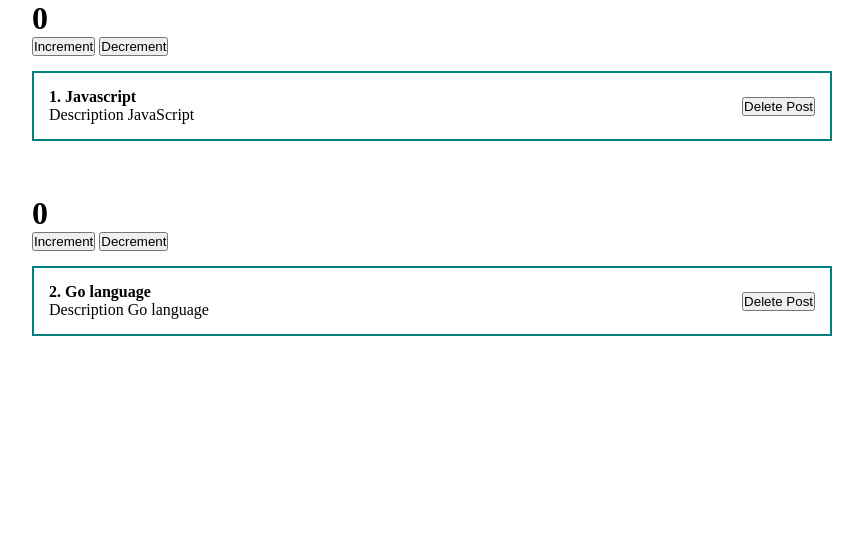
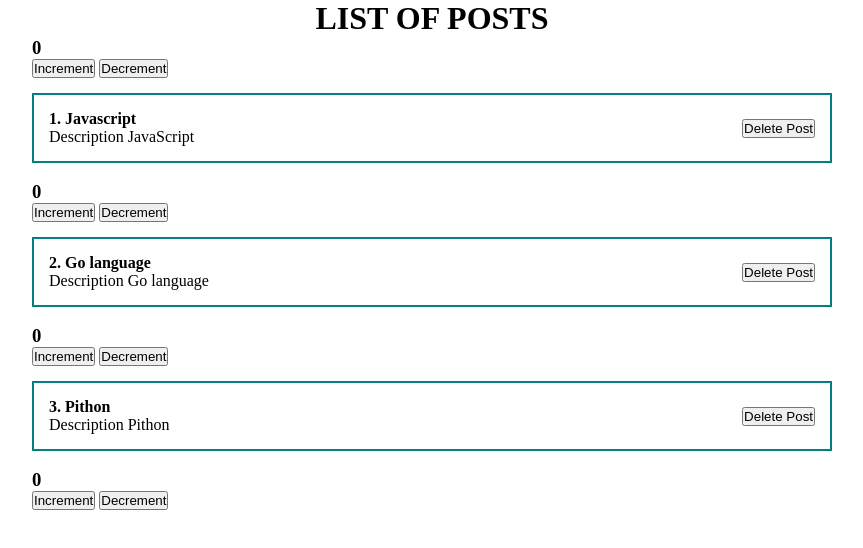
Before and after one commit to Azrubael/230212-reactfun, a React (Create React App) app: page / in a window 1280 px wide. Shown: the top 548 px of the page, without its empty margins (208-1071 px from the left). Built offline with nearby package versions, Linux system fonts and the light colour scheme.

Commit message:
Step #06. Added 'PostList.jsx' with imported items and transmitted props

```diff
--- a/src/App.js
+++ b/src/App.js
@@ -1,22 +1,22 @@
 import React, { useState } from 'react'
-import { Counter } from './components/Counter.jsx'
 import ClassCounter from './components/ClassCounter.jsx'
 import './styles/App.css'
-import PostItem from './components/PostItem.jsx'
+import PostList from './components/PostList.jsx'
 
 
 function App() {
 
-  const [ value, setValue ] = useState('INPUT TEXT')
+  const [ posts, setPosts ] = useState([
+    {id: 1, title: "Javascript", body: "Description JavaScript"},
+    {id: 2, title: "Go language", body: "Description Go language"},
+    {id: 3, title: "Pithon", body: "Description Pithon"}
+  ])
 
 
   return (
     <div className="App">
-      <Counter />
-      <PostItem post={{id: 1, title: "Javascript", body: "Description JavaScript"}}/>
-      <br /><br /><br />
+      <PostList posts={ posts } />
       <ClassCounter />
-      <PostItem post={{id: 2, title: "Go language", body: "Description Go language"}}/>
     </div>
   )
 }
--- a/src/components/ClassCounter.jsx
+++ b/src/components/ClassCounter.jsx
@@ -25,7 +25,7 @@ class ClassCounter extends React.Component {
 
     return (
       <div>
-      <h1>{ this.state.count }</h1>
+      <h3>{ this.state.count }</h3>
       <button onClick={ this.incr }>Increment</button>&nbsp;
       <button onClick={ this.decr }>Decrement</button>
       </div>
--- a/src/components/Counter.jsx
+++ b/src/components/Counter.jsx
@@ -16,7 +16,7 @@ const Counter = function() {
 
   return (
     <div>
-      <h1>{ count }</h1>
+      <h3>{ count }</h3>
       <button onClick={ incr }>Increment</button>&nbsp;
       <button onClick={ decr }>Decrement</button>
     </div>
--- /dev/null
+++ b/src/components/PostList.jsx
@@ -0,0 +1,23 @@
+import React from "react"
+import PostItem from "./PostItem"
+import { Counter } from './Counter.jsx'
+
+
+const PostsList = ({posts}) => {
+  return (
+    <div>
+      <h1 style={{ textAlign: 'center' }}>LIST OF POSTS</h1>
+      {posts.map(post => {
+        return (<div>
+          <Counter />
+          <PostItem post={ post } key={ post.id }/>
+          <br />
+        </div>
+        )}
+      )}
+
+    </div>
+  )
+}
+
+export default PostsList
```
